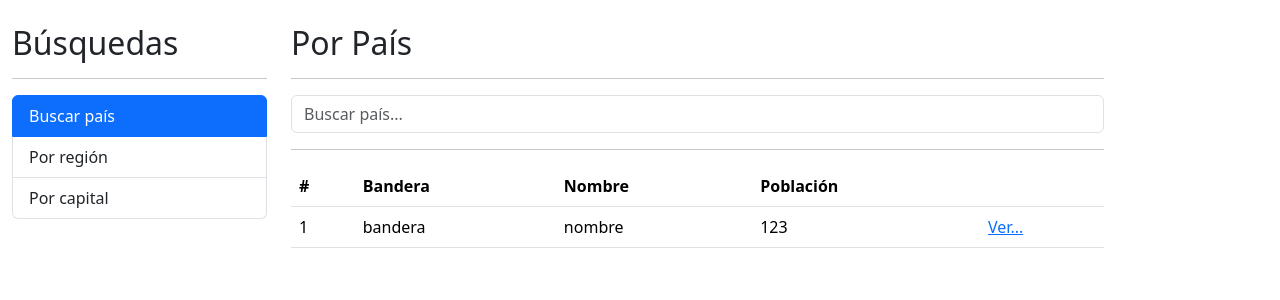
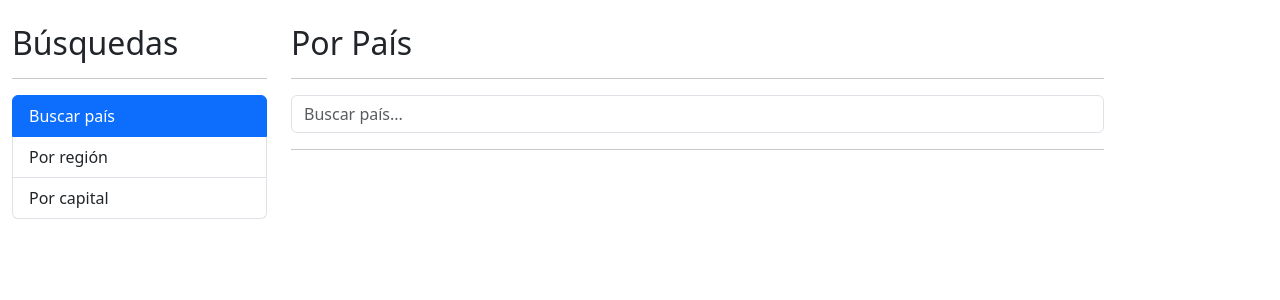
Before and after one commit to karlozjaramillo/curso-angular-paisesApp, an Angular app: page / in a window 1280 px wide. Shown: the top 300 px of the page. Built offline with nearby package versions, Linux system fonts and the light colour scheme.

Commit message:
Llenar la tabla de países

```diff
--- a/src/app/pais/pages/por-pais/por-pais.component.html
+++ b/src/app/pais/pages/por-pais/por-pais.component.html
@@ -22,7 +22,7 @@
       No se encontró nada con el término {{termino}}
 </div>
 
-<div *ngIf="!hayError" class="row">
+<div *ngIf="paises.length > 0" class="row">
   <div class="col">
     <table class="table table-hover">
       <thead>
@@ -35,13 +35,13 @@
         </tr>
       </thead>
       <tbody>
-        <tr>
-            <td>1</td>
-            <td>bandera</td>
-            <td>nombre</td>
-            <td>123</td>
+        <tr *ngFor="let pais of paises; let i=index">
+            <td>{{i+1}}</td>
+            <td><img [src]="pais.flags.png" [alt]="pais.flags.alt" class="small-flag"></td>
+            <td>{{pais.name.common}}</td>
+            <td>{{pais.population | number}}</td>
             <td>
-                <a href="">Ver...</a>
+                <a [routerLink]="[ '/pais', pais.cca2 ]">Ver...</a>
             </td>
         </tr>
       </tbody>
--- a/src/app/pais/pages/por-pais/por-pais.component.ts
+++ b/src/app/pais/pages/por-pais/por-pais.component.ts
@@ -1,5 +1,6 @@
 import { Component } from '@angular/core';
 import { PaisService } from '../../services/pais.service';
+import { Country } from '../../interfaces/pais.interface';
 
 @Component({
   selector: 'app-por-pais',
@@ -9,6 +10,7 @@ import { PaisService } from '../../services/pais.service';
 export class PorPaisComponent {
   termino: string = '';
   hayError: boolean = false;
+  paises: Country[] = [];
 
   constructor(private paisService: PaisService) {}
 
@@ -19,9 +21,11 @@ export class PorPaisComponent {
     this.paisService.buscarPais(this.termino).subscribe(
       (paises) => {
         console.log(paises);
+        this.paises = paises;
       },
       (err) => {
         this.hayError = true;
+        this.paises = [];
       }
     );
   }
--- a/src/app/pais/pais.module.ts
+++ b/src/app/pais/pais.module.ts
@@ -1,6 +1,7 @@
 import { NgModule } from '@angular/core';
 import { CommonModule } from '@angular/common';
 import { FormsModule } from '@angular/forms';
+import { RouterModule } from '@angular/router';
 
 import { PorCapitalComponent } from './pages/por-capital/por-capital.component';
 import { PorPaisComponent } from './pages/por-pais/por-pais.component';
@@ -24,7 +25,8 @@ import { VerPaisComponent } from './pages/ver-pais/ver-pais.component';
   ],
   imports: [
     CommonModule,
-    FormsModule
+    FormsModule,
+    RouterModule
   ]
 })
 export class PaisModule { }
--- a/src/styles.css
+++ b/src/styles.css
@@ -1 +1,4 @@
 /* You can add global styles to this file, and also import other style files */
+.small-flag {
+    width: 50px;
+}
```
